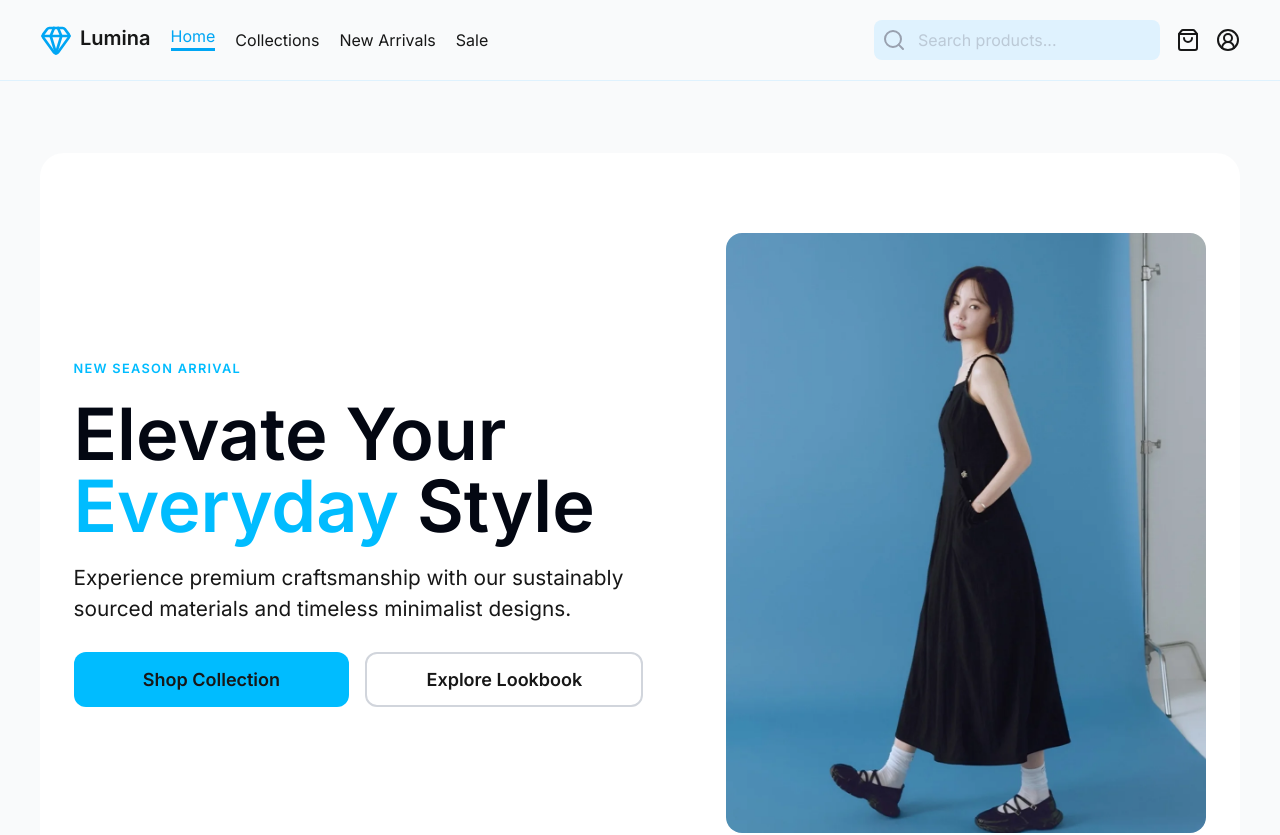
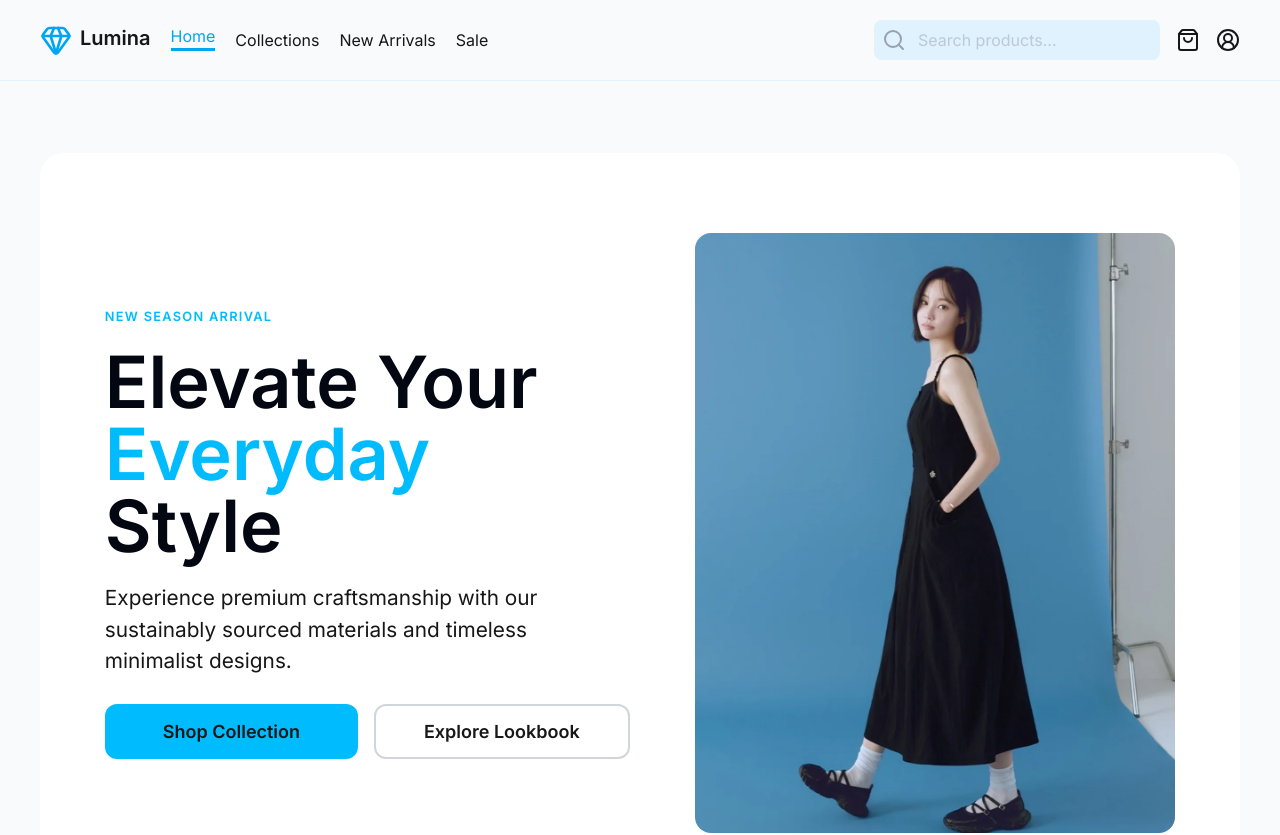
Before and after one commit to dev-dabid/next-ecommerce, a Next.js app: page / in a window 1280 px wide. Shown: the top 835 px of the page. Built offline with nearby package versions, Linux system fonts and the light colour scheme.

Commit message:
fix: adjust max-width properties for improved text layout in Hero component

```diff
--- a/src/app/(home)/Hero.tsx
+++ b/src/app/(home)/Hero.tsx
@@ -3,15 +3,15 @@ import Woman from "@/images/woman.png";
 
 const Hero = () => {
   return (
-    <div className="flex flex-col lg:flex-row items-center justify-around bg-white py-[clamp(2rem,10vw,5rem)] px-[clamp(1.5rem,1vw,2.5rem)] rounded-3xl mt-[clamp(1rem,5vw,5rem)] gap-[clamp(4rem,2vw,5rem)] max-w-300 mx-auto">
+    <div className="flex flex-col lg:flex-row items-center justify-around bg-white py-[clamp(2rem,10vw,5rem)] px-[clamp(1.5rem,5vw,4rem)] rounded-3xl mt-[clamp(1rem,5vw,5rem)] gap-[clamp(4rem,2vw,5rem)] max-w-300 mx-auto">
       <div className="flex flex-col">
         <p className="text-[clamp(0.7rem,1vw,1rem)] text-sky-400 font-semibold tracking-widest">
           NEW SEASON ARRIVAL
         </p>
-        <p className="text-[clamp(2.5rem,13vw,4.5rem)] leading-none text-gray-950 font-semibold max-w-[12ch] mt-5">
+        <p className="text-[clamp(2.5rem,13vw,4.5rem)] leading-none text-gray-950 font-semibold max-w-[10ch] mt-5">
           Elevate Your <span className="text-sky-400">Everyday</span> Style
         </p>
-        <p className="text-[clamp(0.8rem,3.8vw,1.3rem)] max-w-[42ch] mt-5">
+        <p className="text-[clamp(0.8rem,3.8vw,1.3rem)] max-w-[40ch] mt-5">
           Experience premium craftsmanship with our sustainably sourced
           materials and timeless minimalist designs.
         </p>
```
